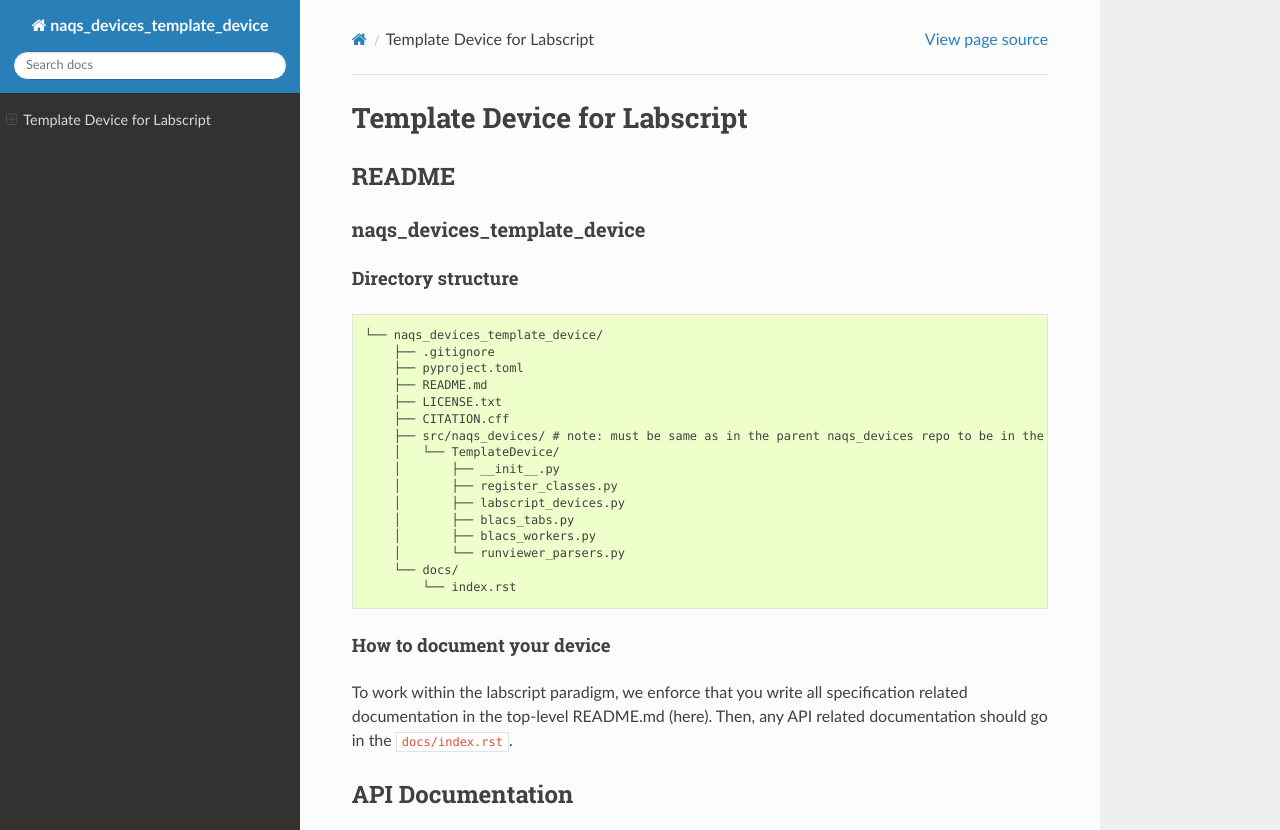
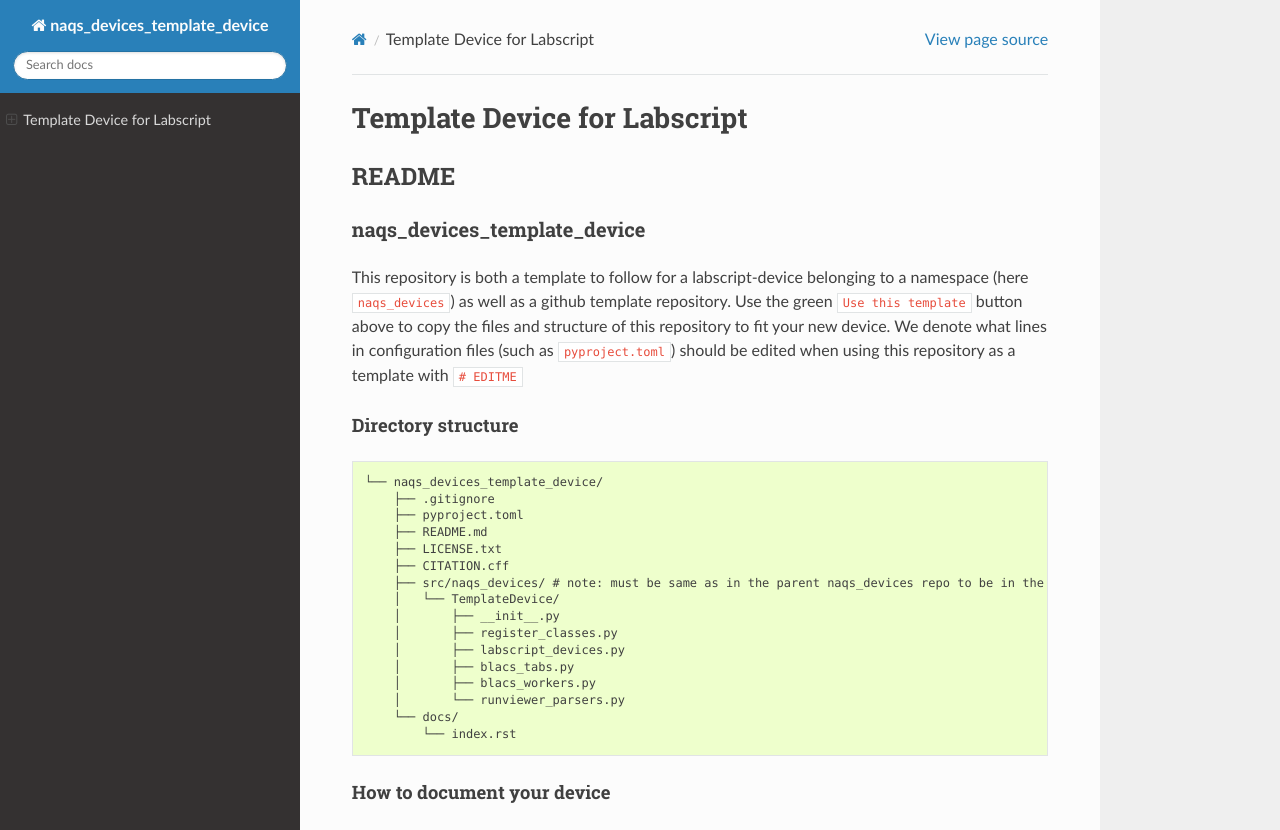
Before and after one commit to naqslab/naqs_devices_template_device, a Sphinx documentation site: the page built from docs/index.rst, in a window 1280 px wide and 900 px high, cut to the strip 0-830 px from the top of the window. Built offline with Sphinx 7.4.7 and the Read the Docs theme 3.1.0, drawn with Linux system fonts in a browser that asks for light colours.

Commit message:
cleaned pyproject.toml of old comments, updated docstring for tab gui, updated readme with template instructions

```diff
--- a/README.md
+++ b/README.md
@@ -1,4 +1,11 @@
 # naqs_devices_template_device
+
+This repository is both a template to follow for a labscript-device belonging
+to a namespace (here `naqs_devices`) as well as a github template repository.
+Use the green `Use this template` button above to copy the files and structure
+of this repository to fit your new device. We denote what lines in
+configuration files (such as `pyproject.toml`) should be edited when using this
+repository as a template with `# EDITME`
 
 ## Directory structure
 
--- a/docs/conf.py
+++ b/docs/conf.py
@@ -17,7 +17,7 @@
 
 # -- Project information -----------------------------------------------------
 
-project = 'naqs_devices_template_device'
+project = 'naqs_devices_template_device' # EDITME
 copyright = '2025, naqslab'
 author = 'naqslab'
 
--- a/docs/index.rst
+++ b/docs/index.rst
@@ -8,6 +8,9 @@
 
 API Documentation
 -----------------
+
+.. Double check this list actually does include the correct set of files for
+.. your device! (E.g. you may not have a runviewer parser file)
 
 .. automodule:: naqs_devices.TemplateDevice.labscript_devices
    :members:
```
Also changed, not shown: pyproject.toml (+5 -5 lines), 1 other file.
